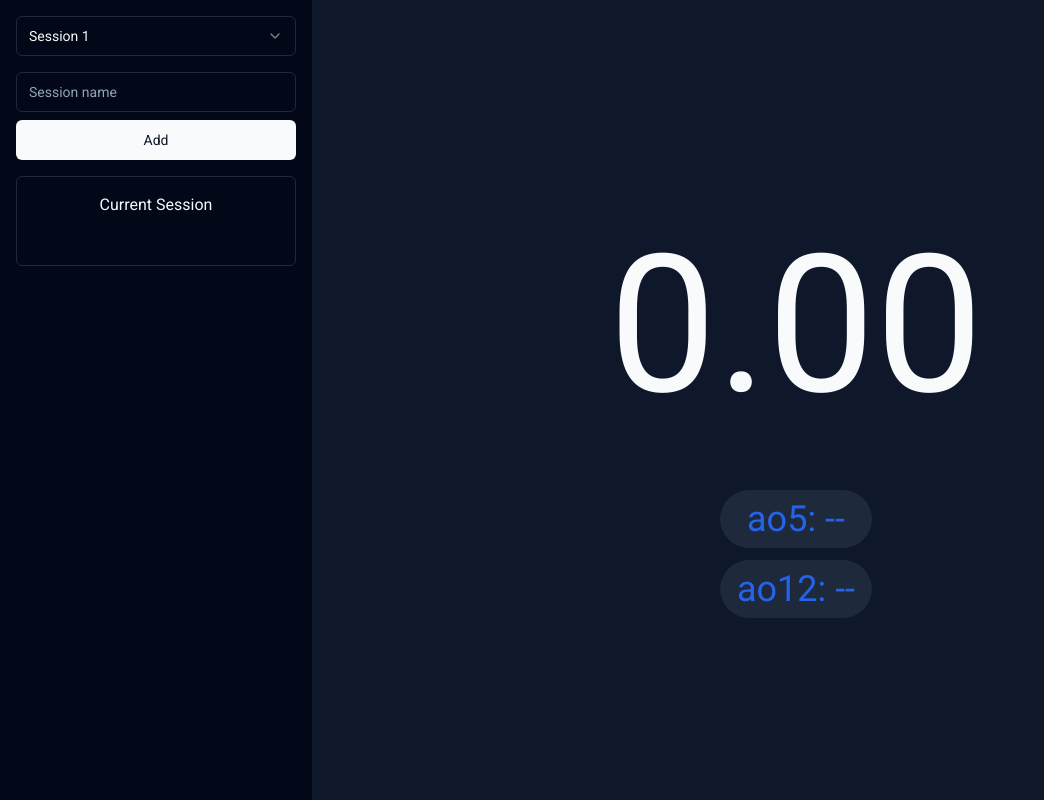
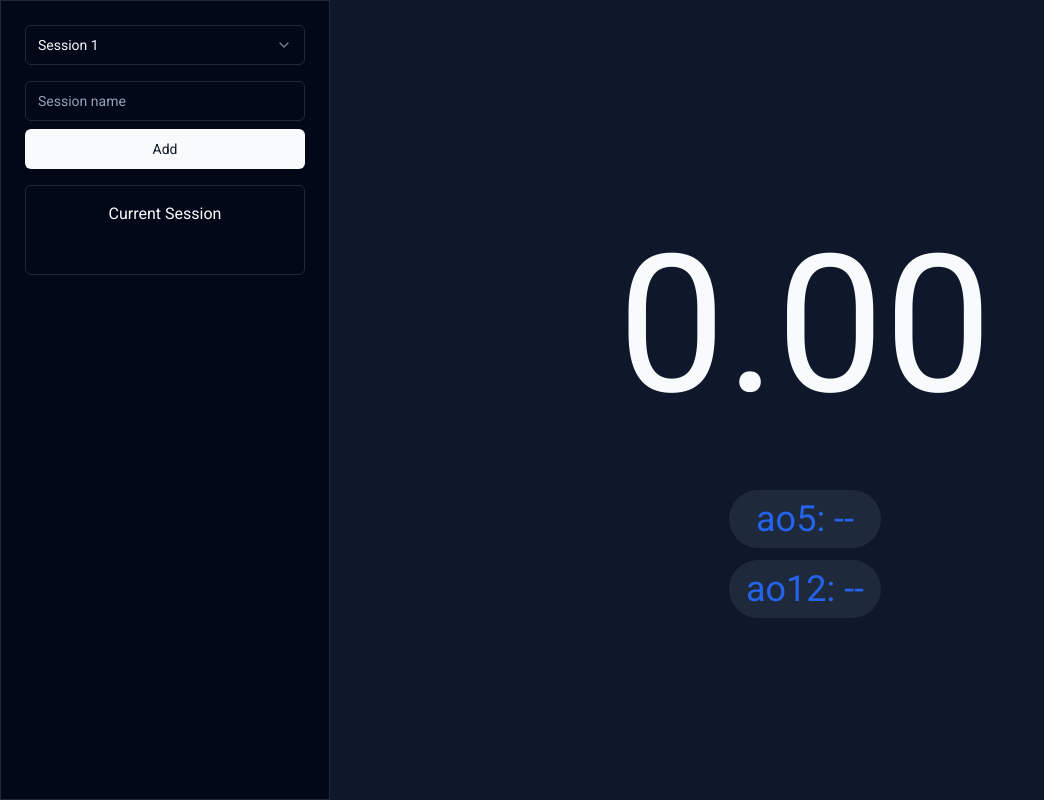
Before and after one commit to debanjan-2002/cube-pulse, a Next.js app: page /timer/13b56b64-14df-4efa-8edf-567d80291c27 in a window 1280 px wide. Shown: the whole page, without its empty margins (0-1044 px from the left). Built offline with nearby package versions, Linux system fonts and the light colour scheme.

Commit message:
Changed styles

```diff
--- a/app/components/SideBar.tsx
+++ b/app/components/SideBar.tsx
@@ -3,7 +3,7 @@ import Session from "./Session";
 
 const SideBar = () => {
     return (
-        <div className="p-4 space-y-4 w-fit h-full flex flex-col">
+        <div className="p-6 space-y-4 w-fit h-full flex flex-col border border-r-slate-800">
             <Session />
             <CurrentTimes />
         </div>
```
